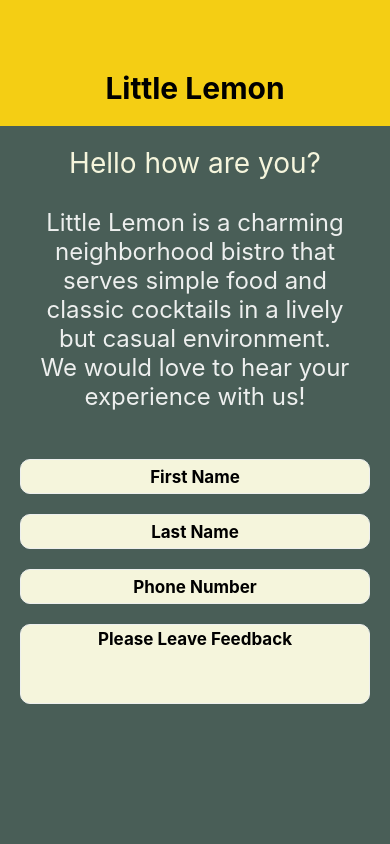
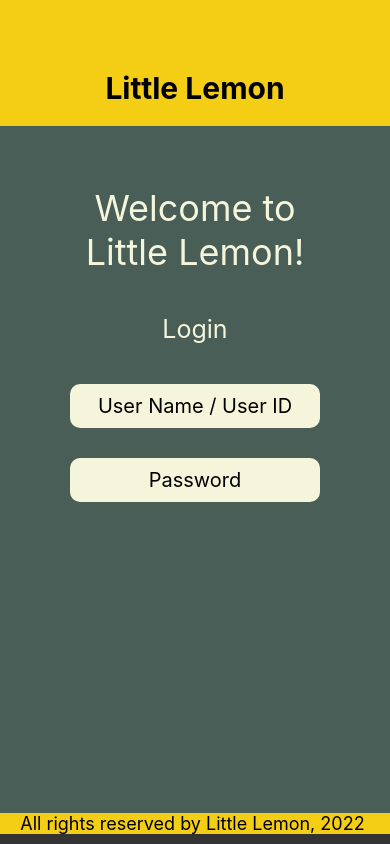
Before and after one commit to Sammy970/Sample-React-Native-App, a React Native app: screen / in a window 390 px wide. Built offline with nearby package versions, Linux system fonts and the light colour scheme.

Commit message:
Added Login Page Component with TextInput

```diff
--- a/App.js
+++ b/App.js
@@ -8,6 +8,7 @@ import Footer from './components/Footer';
 import WelcomeScreen from './components/WelcomeScreen';
 import MenuItems from './components/MenuItems';
 import FeedbackForm from './components/FeedbackForm';
+import Login from './components/Login';
 
 export default function App() {
   return (
@@ -16,13 +17,13 @@ export default function App() {
         <LittleLemonHeader />
         {/* <MenuItems /> */}
         {/* <WelcomeScreen /> */}
-        <FeedbackForm />
+        {/* <FeedbackForm /> */}
+        <Login />
       </View >
 
-      <View style={{ backgroundColor: '#495E57' }}>
-        {/* <Footer /> */}
+      <View style={styles.footerContainer}>
+        <Footer />
       </View>
-
     </>
   );
 }
@@ -31,5 +32,6 @@ const styles = StyleSheet.create({
   container: {
     flex: 1,
     backgroundColor: '#495E57'
-  }
+  },
+  footerContainer: { backgroundColor: '#333333' },
 })
--- /dev/null
+++ b/components/Login.js
@@ -0,0 +1,77 @@
+import { StyleSheet, Text, ScrollView, TextInput, KeyboardAvoidingView, Platform, Alert } from 'react-native'
+import { React, useState } from 'react'
+
+const green = '#495E57';
+const yellow = '#F4CE14';
+
+
+export default function Login() {
+
+    const [userID, onChangeUserID] = useState('')
+    const [userPassword, onChangeUserPassword] = useState('')
+
+    return (
+
+        <KeyboardAvoidingView
+            style={loginStyles.container}
+            behavior={Platform.OS === 'ios' ? 'padding' : 'height'}
+        >
+
+            <ScrollView keyboardDismissMode='on-drag'>
+                <Text style={loginStyles.headerText}>Welcome to Little Lemon!</Text>
+
+                <Text style={loginStyles.regularText}>Login</Text>
+                <TextInput
+                    value={userID}
+                    onChangeText={onChangeUserID}
+                    placeholder='User Name / User ID'
+                    clearButtonMode={'always'}
+                    // onFocus={() => Alert.alert("First Name is focused")}
+                    // onBlur={() => Alert.alert("First Name is now blurred")}
+                    style={loginStyles.input}
+                    keyboardType='phone-pad'
+
+                />
+                <TextInput
+                    value={userPassword}
+                    secureTextEntry={true}
+                    onChangeText={onChangeUserPassword}
+                    placeholder='Password'
+                    style={loginStyles.input}
+                />
+            </ScrollView >
+
+        </KeyboardAvoidingView>
+    )
+}
+
+const loginStyles = StyleSheet.create({
+    container: {
+        flex: 1,
+        padding: 30
+    },
+    headerText: {
+        fontSize: 36,
+        padding: 30,
+        textAlign: 'center',
+        color: 'beige',
+    },
+    regularText: {
+        fontSize: 25,
+        padding: 10,
+        textAlign: 'center',
+        color: 'beige',
+    },
+    input: {
+        fontSize: 20,
+        padding: 10,
+        marginLeft: 'auto',
+        marginRight: 'auto',
+        backgroundColor: 'beige',
+        borderRadius: 10,
+        width: 250,
+        // height: 40,
+        textAlign: 'center',
+        marginTop: 30,
+    }
+})
```
